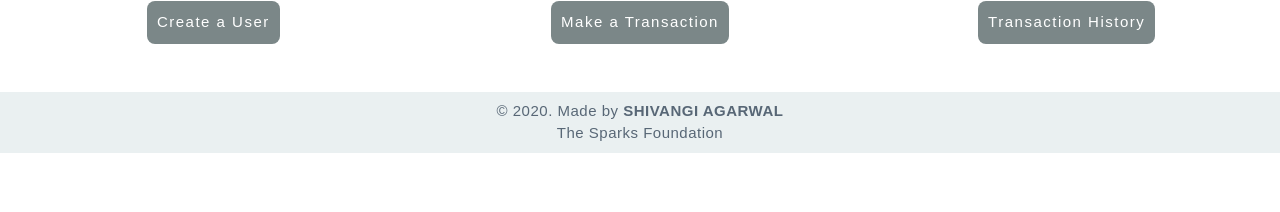
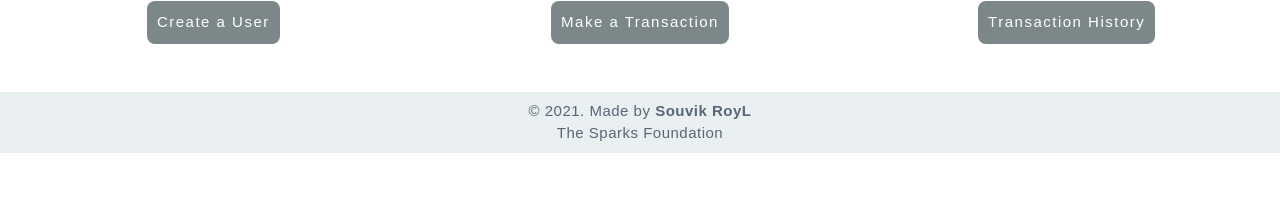
Before and after one commit to SouvikRoy1569/MyBankWebsite, a PHP site: page / in a window 1280 px wide. Shown: the part 588-800 px from the top of the page. Run offline with PHP 8.4, Linux system fonts and the light colour scheme.

Commit message:
Update index.php

```diff
--- a/index.php
+++ b/index.php
@@ -52,7 +52,7 @@
             </div>
       </div>
       <footer class="text-center mt-5 py-2">
-        <p>&copy 2020. Made by <b>SHIVANGI AGARWAL</b> <br> The Sparks Foundation</p>
+        <p>&copy 2021. Made by <b>Souvik RoyL</b> <br> The Sparks Foundation</p>
       </footer>
       <script src="https://code.jquery.com/jquery-3.5.1.slim.min.js" integrity="sha384-DfXdz2htPH0lsSSs5nCTpuj/zy4C+OGpamoFVy38MVBnE+IbbVYUew+OrCXaRkfj" crossorigin="anonymous"></script>
 <script src="https://cdn.jsdelivr.net/npm/bootstrap@4.5.3/dist/js/bootstrap.bundle.min.js" integrity="sha384-ho+j7jyWK8fNQe+A12Hb8AhRq26LrZ/JpcUGGOn+Y7RsweNrtN/tE3MoK7ZeZDyx" crossorigin="anonymous"></script>
```
